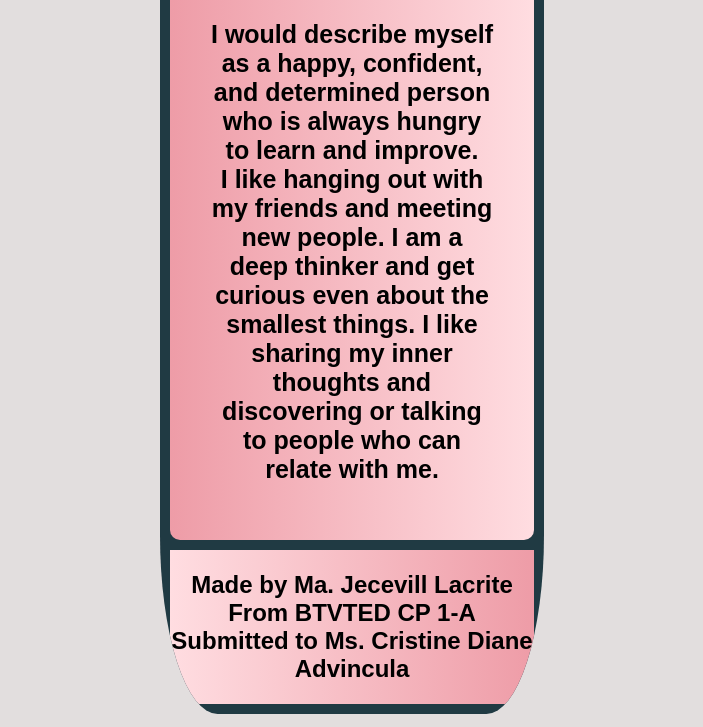
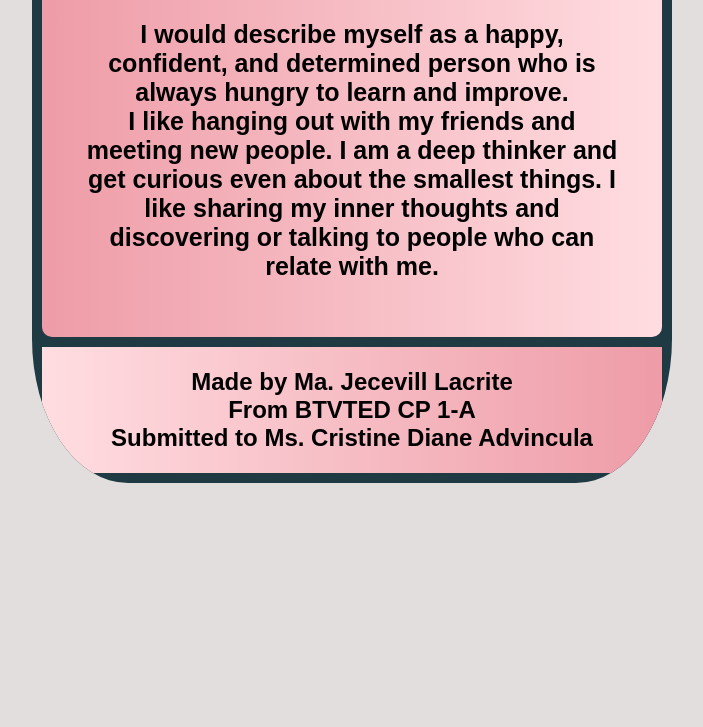
Before and after one commit to N4sshh/EXP, a PHP site: the page made by Lacrite/Lacrite Final 1.html in a window 1280 px wide. Shown: the part 492-1219 px from the top of the page, without its empty margins (288-991 px from the left). After the commit the page ends 975 px from the top, so only its background shows below. Run offline with PHP 8.4, Linux system fonts and the light colour scheme.

Commit message:
Update Lacrite Final 1.css

```diff
--- a/Lacrite/Lacrite Final 1.css
+++ b/Lacrite/Lacrite Final 1.css
@@ -7,7 +7,7 @@ body {
 }
 
 .container {
-  max-width: 30%;
+  max-width: 50%;
   margin: 1% auto;
   padding: 10px;
   background-color: #203A43;
```
